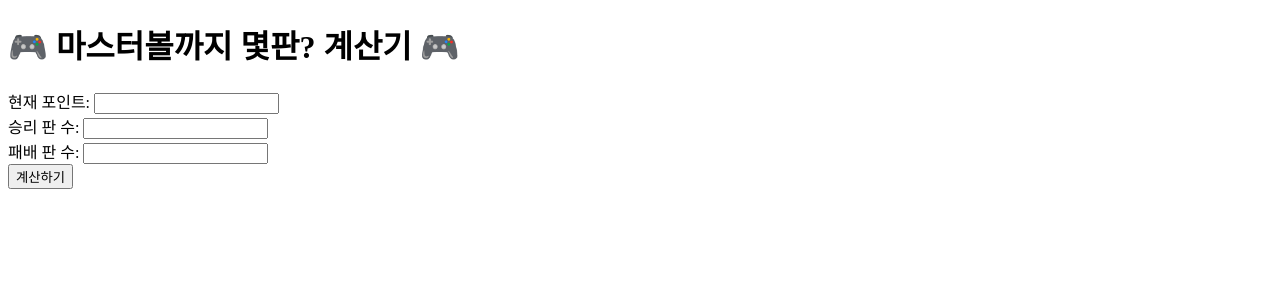
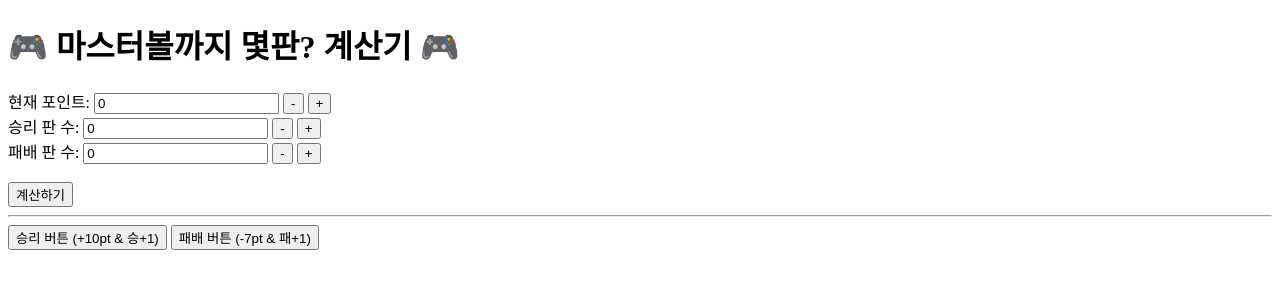
Before and after one commit to Happy-Bees/masterball_calc, a Flask app: page / in a window 1280 px wide. Shown: the top 300 px of the page. Run offline with Flask 3, Linux system fonts and the light colour scheme.

Commit message:
버튼 동작 및 입력값 반영 로직 추가

```diff
--- a/app.py
+++ b/app.py
@@ -8,30 +8,57 @@ def calculate_expected_matches(current_point, win_count, lose_count):
     total_games = win_count + lose_count
 
     if total_games == 0:
-        return "승리&패배 판수를 하나 이상 입력해주세요."
+        return None, "승리&패배 판수를 하나 이상 입력해주세요.", 0.0
 
     win_rate = win_count / total_games
     diff = target_point - current_point
     expected_point_per_game = 10 * win_rate - 7 * (1 - win_rate)
 
     if expected_point_per_game <= 0:
-        return "마스터볼 도달이 불가능한 승률입니다."
+        return None, "마스터볼 도달이 불가능한 승률입니다.", win_rate * 100
 
-    expected_matches = diff / expected_point_per_game
-    return math.ceil(expected_matches)
+    expected_matches = math.ceil(diff / expected_point_per_game)
+    return expected_matches, None, win_rate * 100
 
 @app.route("/", methods=["GET", "POST"])
 def index():
     result = None
+    error = None
+    rate = None
+    current = win = lose = 0
+
     if request.method == "POST":
         try:
-            current = int(request.form["current"])
-            win = int(request.form["win"])
-            lose = int(request.form["lose"])
-            result = calculate_expected_matches(current, win, lose)
+            current = int(request.form.get("current", 0))
+            win = int(request.form.get("win", 0))
+            lose = int(request.form.get("lose", 0))
+            adjust = request.form.get("adjust")
+
+            if adjust:
+                if adjust == "current+1":
+                    current += 1
+                elif adjust == "current-1":
+                    current = max(0, current - 1)
+                elif adjust == "win+1":
+                    win += 1
+                elif adjust == "win-1":
+                    win = max(0, win - 1)
+                elif adjust == "lose+1":
+                    lose += 1
+                elif adjust == "lose-1":
+                    lose = max(0, lose - 1)
+                elif adjust == "win-btn":
+                    win += 1
+                    current += 10
+                elif adjust == "lose-btn":
+                    lose += 1
+                    current = max(0, current - 7)
+
+            result, error, rate = calculate_expected_matches(current, win, lose)
         except:
-            result = "숫자만 입력해주세요"
-    return render_template("index.html", result=result)
+            error = "숫자만 입력해주세요"
+
+    return render_template("index.html", result=result, error=error, rate=rate, current=current, win=win, lose=lose)
 
 if __name__ == "__main__":
     app.run(host="0.0.0.0", port=10000)
--- a/templates/index.html
+++ b/templates/index.html
@@ -8,16 +8,36 @@
     <h1>🎮 마스터볼까지 몇판? 계산기 🎮</h1>
     <form method="POST">
         <label>현재 포인트:</label>
-        <input type="number" name="current" required><br>
+        <input type="number" name="current" value="{{ current }}" required>
+        <button type="submit" name="adjust" value="current-1">-</button>
+        <button type="submit" name="adjust" value="current+1">+</button><br>
+
         <label>승리 판 수:</label>
-        <input type="number" name="win" required><br>
+        <input type="number" name="win" value="{{ win }}" required>
+        <button type="submit" name="adjust" value="win-1">-</button>
+        <button type="submit" name="adjust" value="win+1">+</button><br>
+
         <label>패배 판 수:</label>
-        <input type="number" name="lose" required><br>
+        <input type="number" name="lose" value="{{ lose }}" required>
+        <button type="submit" name="adjust" value="lose-1">-</button>
+        <button type="submit" name="adjust" value="lose+1">+</button><br><br>
+
         <button type="submit">계산하기</button>
     </form>
 
     {% if result %}
-        <h3>결과: {{ result }} 판</h3>
+        <h3>결과: {{ result }} 판 (승률: {{ rate | round(2) }}%)</h3>
+    {% elif error %}
+        <h3>{{ error }}</h3>
     {% endif %}
+
+    <hr>
+    <form method="POST">
+        <input type="hidden" name="current" value="{{ current }}">
+        <input type="hidden" name="win" value="{{ win }}">
+        <input type="hidden" name="lose" value="{{ lose }}">
+        <button type="submit" name="adjust" value="win-btn">승리 버튼 (+10pt & 승+1)</button>
+        <button type="submit" name="adjust" value="lose-btn">패배 버튼 (-7pt & 패+1)</button>
+    </form>
 </body>
 </html>
```
